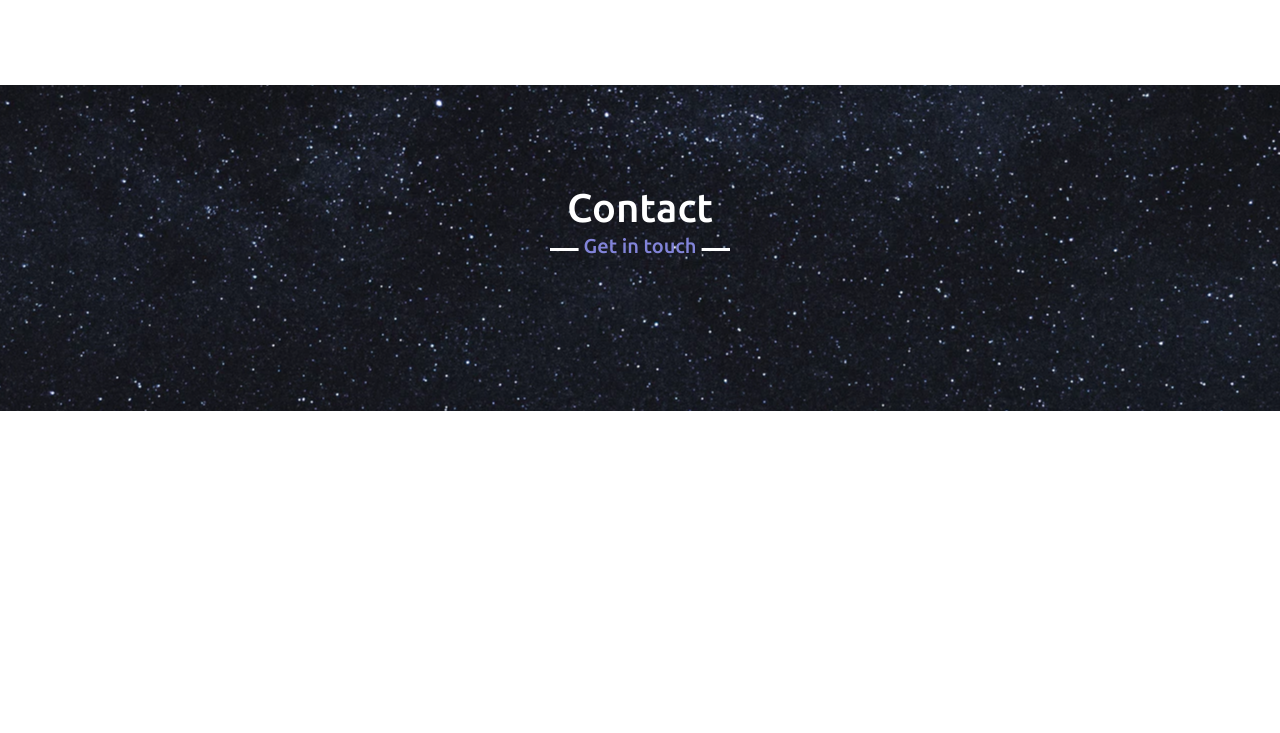
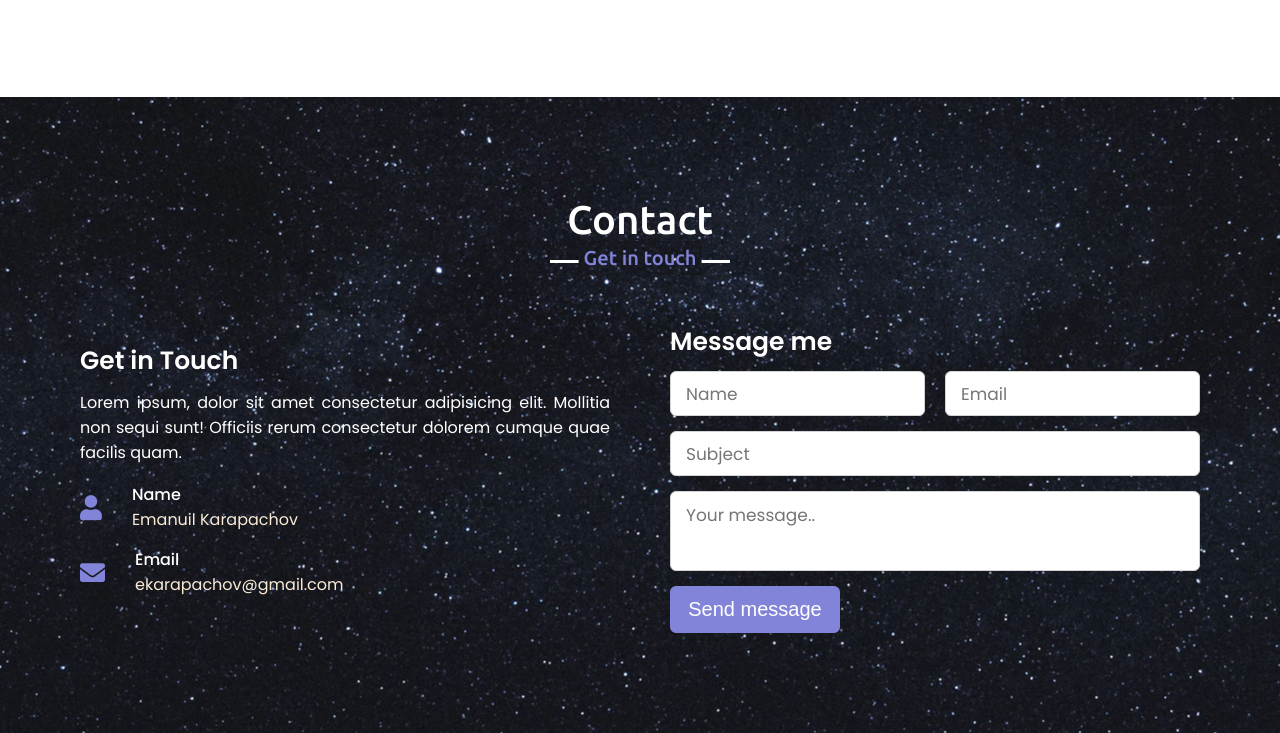
Before and after one commit to emko203/Portfolio, a plain HTML site: page index.html in a window 1280 px wide. Shown: the part 2586-3319 px from the top of the page. Before the commit the page ends 2997 px from the top, so only its background shows below. Drawn offline with nearby package versions, Linux system fonts and the light colour scheme.

Commit message:
Sections completed

```diff
--- a/index.html
+++ b/index.html
@@ -75,26 +75,31 @@
                             <div class="info">
                                 <span>HTML</span>
                             </div>
+                            <div class="line html"></div>
                         </div>
                         <div class="bars">
                             <div class="info">
                                 <span>CSS</span>
                             </div>
+                            <div class="line css"></div>
                         </div>
                         <div class="bars">
                             <div class="info">
                                 <span>JavaScript</span>
                             </div>
+                            <div class="line js"></div>
                         </div>
                         <div class="bars">
                             <div class="info">
                                 <span>MySQL</span>
                             </div>
+                            <div class="line mysql"></div>
                         </div>
                         <div class="bars">
                             <div class="info">
                                 <span>C#</span>
                             </div>
+                            <div class="line c"></div>
                         </div>
                 </div>
             </div>
@@ -138,7 +143,49 @@
         <div class="max-width">
             <h2 class="title">Contact</h2>
             <div class="contact-content">
+                <div class="column left">
+                    <div class="text">Get in Touch</div>
+                    <p>Lorem ipsum, dolor sit amet consectetur adipisicing elit. Mollitia non sequi sunt! Officiis rerum consectetur dolorem cumque quae facilis quam.</p>
+                    <div class="icons">
+                        <div class="row">
+                            <i class="fas fa-user"></i>
+                            <div class="info">
+                                <div class="head">Name</div>
+                                <div class="sub-title">Emanuil Karapachov</div>
+                            </div>
+                        </div>
 
+                        <div class="row">
+                            <i class="fas fa-envelope"></i>
+                            <div class="info">
+                                <div class="head">Email</div>
+                                <div class="sub-title">ekarapachov@gmail.com</div>
+                            </div>
+                        </div>
+                    </div>
+                </div>
+                <div class="column right">
+                    <div class="text">Message me</div>
+                    <form action="#">
+                        <div class="fields">
+                            <div class="field name">
+                                <input type="text" placeholder="Name" required>
+                            </div>
+                            <div class="field email">
+                                <input type="email" placeholder="Email" required>
+                            </div>
+                        </div>
+                        <div class="field">
+                            <input type="text" placeholder="Subject" required>
+                        </div>
+                        <div class="field textarea">
+                            <textarea cols="30" rows="10" placeholder="Your message.." required></textarea>
+                        </div>
+                        <div class="button">
+                            <button type="submit">Send message</button>
+                        </div>
+                    </form>
+                </div>
             </div>
         </div>
     </section>
--- a/style.css
+++ b/style.css
@@ -288,6 +288,59 @@ section{
     margin-bottom: 10px;
 }
 
+
+.skills .skills-content .right .bars{
+    margin-bottom: 15px;
+}
+
+.skills .skills-content .right .info{
+    display: flex;
+    margin-bottom: 5px;
+    align-items: center;
+    justify-content: space-between;
+}
+
+.skills .skills-content .right span{
+    font-weight: 500;
+    font-size: 18px;
+}
+
+.skills .skills-content .right .line{
+    height: 5px;
+    width: 100%;
+    background: lightgray;
+    position: relative;
+}
+
+.skills .skills-content .right .line::before{
+    content: "";
+    position: absolute;
+    height: 100%;
+    left: 0;
+    top: 0;
+    background: #8284d9;
+}
+
+.skills .skills-content .right .html::before{
+    width: 90%;
+}
+
+.skills .skills-content .right .css::before{
+    width: 75%;
+}
+
+.skills .skills-content .right .js::before{
+    width: 60%;
+}
+
+.skills .skills-content .right .mysql::before{
+    width: 65%;
+}
+
+.skills .skills-content .right .c::before{
+    width: 60%;
+}
+
 /*project section styling*/
 .projects{
     font-family: 'Poppins', sans-serif;
@@ -363,6 +416,10 @@ section{
     color:#FFF ;
 }
 
+.projects .projects-content .card:hover p{
+    color:#FFF ;
+}
+
 .projects .projects-content .card .text{
     font-size: 25px;
     font-weight: 500;
@@ -412,6 +469,118 @@ section{
     color: #8284d9;
     padding: 5px;
     transform: translateX(-50%);
+}
+
+.contact .contact-content{
+    display: flex;
+    flex-wrap: wrap;
+    align-items: center;
+    justify-content: space-between;
+}
+
+.contact .contact-content .column{
+    width: calc(50% - 30px);
+}
+
+.contact .contact-content .text{
+    font-size: 25px;
+    font-weight: 600;
+    margin-bottom: 10px;
+}
+
+.contact .contact-content .left p{
+    text-align: justify;
+}
+
+.contact .contact-content .left .icons{
+    margin: 10px 0;
+}
+
+.contact .contact-content .row{
+    display: flex;
+    height: 65px;
+    align-items: center;
+}
+
+.contact .contact-content .row .info{
+    margin-left: 30px;
+}
+
+.contact .contact-content .row i{
+    font-size: 25px;
+    color: #8284d9;
+}
+
+.contact .contact-content .info .head{
+    font-weight: 500;
+}
+
+.contact .contact-content .info .sub-title{
+    color: antiquewhite;
+}
+
+.contact .right form .fields{
+    display: flex;
+}
+
+.contact .right form .field,
+.contact .right form .fields .field{
+    height: 45px;
+    width: 100%;
+    margin-bottom: 15px;
+}
+
+.contact .right form .textarea{
+    height: 80px;
+    width: 100%;
+}
+
+.contact .right form .name{
+    margin-right: 10px;
+}
+
+.contact .right form .email{
+    margin-left: 10px;
+}
+
+.contact .right form .field input,
+.contact .right form .textarea textarea{
+    height:100%;
+    width: 100%;
+    border: 1px solid lightgray;
+    border-radius: 6px;
+    outline: none;
+    padding: 0 15px;
+    font-size: 17px;
+    font-family: 'Poppins',sans-serif;
+}
+
+.contact .right form .textarea textarea{
+    padding-top: 10px;
+    resize: none;
+}
+
+.contact .right form .button{
+    height: 47px;
+    width: 170px;
+}
+
+.contact .right form .button button{
+    width: 100%;
+    height: 100%;
+    border: 2px solid #8284d9;
+    background: #8284d9;
+    color: #fff;
+    font-size: 20px;
+    font-weight: 500;
+    border-radius: 6px;
+    cursor: pointer;
+    transition: all 0.3s ease;
+}
+
+.contact .right form .button button:hover{
+    color: #fff;
+    opacity: 0.8;
 }
 
 /* responsive media quesry start */
@@ -511,6 +680,12 @@ section{
         width: calc(50% - 10px);
         margin-bottom: 20px;
     }
+
+    .skills .skills-content .column,
+    .contact .contact-content .column{
+        width: 100%;
+        margin-bottom: 25px;
+    }
 }
 
 @media (max-width: 690px){
@@ -533,6 +708,11 @@ section{
     .projects .projects-content .card{
         width: 100%;
     }
+
+    .skills .skills-content .column{
+        width: 100%;
+        margin-bottom: 25px;
+    }
 }
 
 
```
